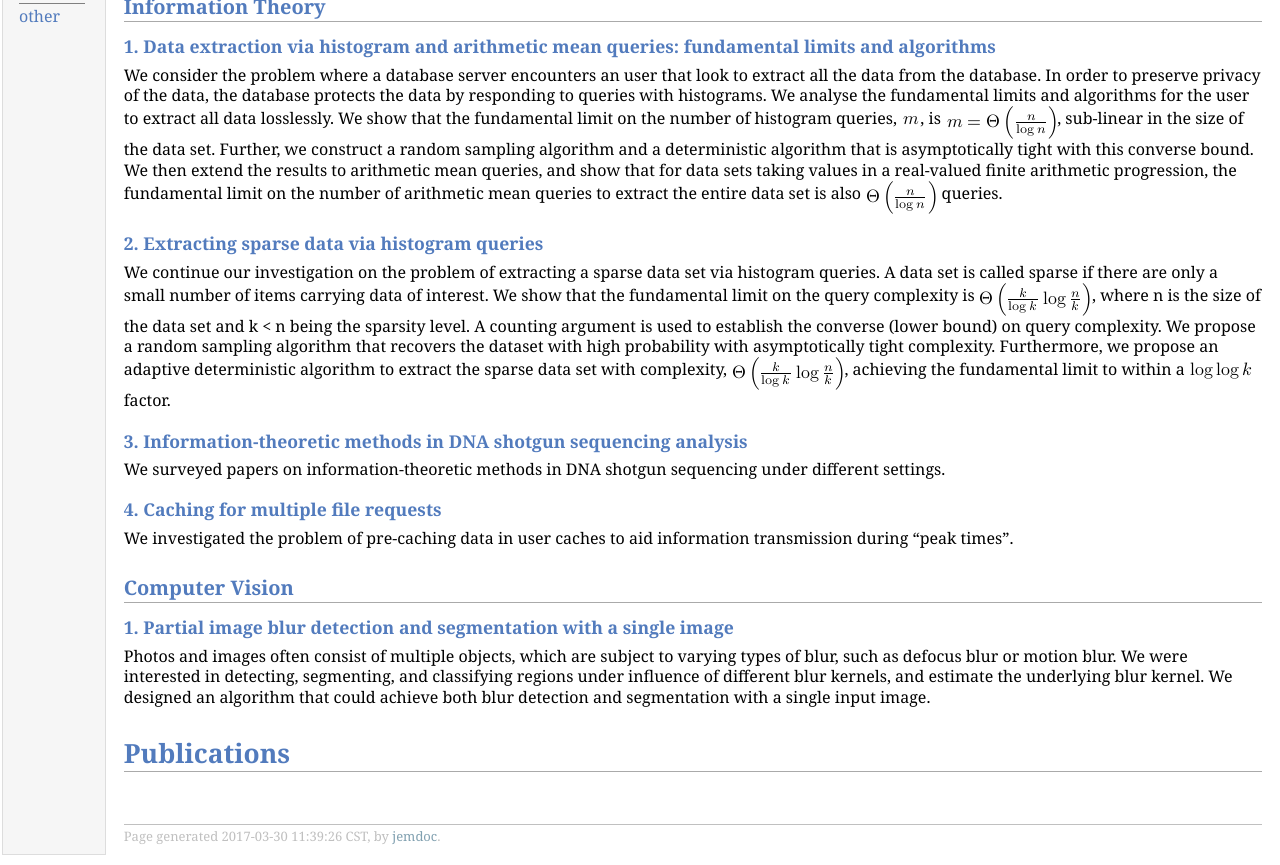
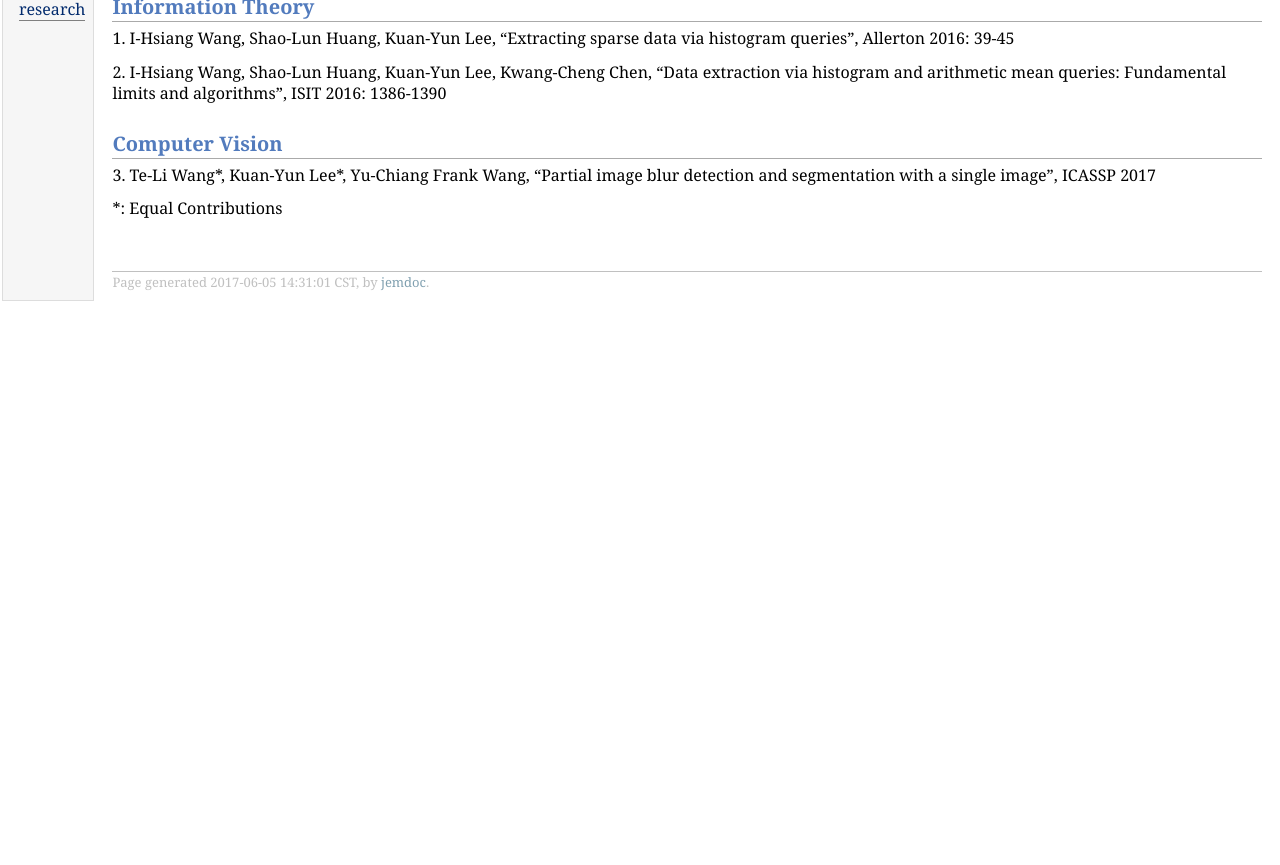
Before and after one commit to timkylee/timkylee.github.io, a plain HTML site: page research.html in a window 1280 px wide. Shown: the part 79-944 px from the top of the page. After the commit the page ends 800 px from the top, so only its background shows below. Drawn offline with Linux system fonts and the light colour scheme.

Commit message:
Changed Menu and massive edits

```diff
--- a/research.html
+++ b/research.html
@@ -11,31 +11,23 @@
 <table summary="Table for page layout." id="tlayout">
 <tr valign="top">
 <td id="layout-menu">
-<div class="menu-item"><a href="index.html">home</a></div>
-<div class="menu-item"><a href="biography.html">biography</a></div>
-<div class="menu-item"><a href="research.html" class="current">research</a></div>
-<div class="menu-item"><a href="other.html">other</a></div>
+<div class="menu-category">Pages</div>
+<div class="menu-item"><a href="prefixindex.html">home</a></div>
+<div class="menu-item"><a href="prefixresearch.html" class="current">research</a></div>
 </td>
 <td id="layout-content">
 <div id="toptitle">
 <h1>Research</h1>
 </div>
 <h2>Information Theory</h2>
-<h3>1. Data extraction via histogram and arithmetic mean queries: fundamental limits and algorithms</h3>
-<p>We consider the problem where a database server encounters an user that look to extract all the data from the database. In order to preserve privacy of the data, the database protects the data by responding to queries with histograms. We analyse the fundamental limits and algorithms for the user to extract all data losslessly. We  show that the fundamental limit on the number of histogram queries, <img class="eq" src="eqs/13952041964-130.png" alt="m" style="vertical-align: -1px" />, is <img class="eq" src="eqs/6474822389510945242-130.png" alt="m = Theta left( frac{n}{log n} right)" style="vertical-align: -15px" />, sub-linear in the size of the data set. Further, we construct a random sampling algorithm and a deterministic algorithm that is asymptotically tight with this converse bound. We then extend the results to arithmetic mean queries, and show that for data sets taking values in a real-valued finite arithmetic progression, the fundamental limit on the number of arithmetic mean queries to extract the entire data set is also <img class="eq" src="eqs/8592092706609762343-130.png" alt="Thetaleft(frac{n}{log n}right)" style="vertical-align: -15px" /> queries.</p>
-<h3>2. Extracting sparse data via histogram queries</h3>
-<p>We continue our investigation on the problem of extracting a sparse data set via histogram queries. A data set is called sparse if there are only a small number of items carrying data of interest. We show that the fundamental limit on the query complexity is <img class="eq" src="eqs/1372469283062220627-130.png" alt="Thetaleft(frac{k}{log k}logfrac{n}{k}right)" style="vertical-align: -15px" />, where n is the size of the data set and k &lt; n being the sparsity level. A counting argument is used to establish the converse (lower bound) on query complexity. We propose a random sampling algorithm that recovers the dataset with high probability with asymptotically tight complexity. Furthermore, we propose an adaptive deterministic algorithm to extract the sparse data set with complexity, <img class="eq" src="eqs/1372469283062220627-130.png" alt="Thetaleft(frac{k}{log k}logfrac{n}{k}right)" style="vertical-align: -15px" />, achieving the fundamental limit to within a <img class="eq" src="eqs/6135998430928384416-130.png" alt="log log k" style="vertical-align: -4px" /> factor.</p>
-<h3>3. Information-theoretic methods in DNA shotgun sequencing analysis</h3>
-<p>We surveyed papers on information-theoretic methods in DNA shotgun sequencing under different settings.</p>
-<h3>4. Caching for multiple file requests</h3>
-<p>We investigated the problem of pre-caching data in user caches to aid information transmission during &ldquo;peak times&rdquo;.</p>
+<p>1.  I-Hsiang Wang, Shao-Lun Huang, Kuan-Yun Lee, &ldquo;Extracting sparse data via histogram queries&rdquo;, Allerton 2016: 39-45</p>
+<p>2. 	I-Hsiang Wang, Shao-Lun Huang, Kuan-Yun Lee, Kwang-Cheng Chen, &ldquo;Data extraction via histogram and arithmetic mean queries: Fundamental limits and algorithms&rdquo;, ISIT 2016: 1386-1390</p>
 <h2>Computer Vision</h2>
-<h3>1. Partial image blur detection and segmentation with a single image</h3>
-<p>Photos and images often consist of multiple objects, which are subject to varying types of blur, such as defocus blur or motion blur. We were interested in detecting, segmenting, and classifying regions under influence of different blur kernels, and estimate the underlying blur kernel. We designed an algorithm that could achieve both blur detection and segmentation with a single input image.</p>
-<h1>Publications</h1>
+<p>3. Te-Li Wang*, Kuan-Yun Lee*, Yu-Chiang Frank Wang, &ldquo;Partial image blur detection and segmentation with a single image&rdquo;, ICASSP 2017</p>
+<p>*: Equal Contributions</p>
 <div id="footer">
 <div id="footer-text">
-Page generated 2017-03-30 11:39:26 CST, by <a href="http://jemdoc.jaboc.net/">jemdoc</a>.
+Page generated 2017-06-05 14:31:01 CST, by <a href="http://jemdoc.jaboc.net/">jemdoc</a>.
 </div>
 </div>
 </td>
```
Also changed, not shown: index.html (+3 -4 lines), 3 other files.
